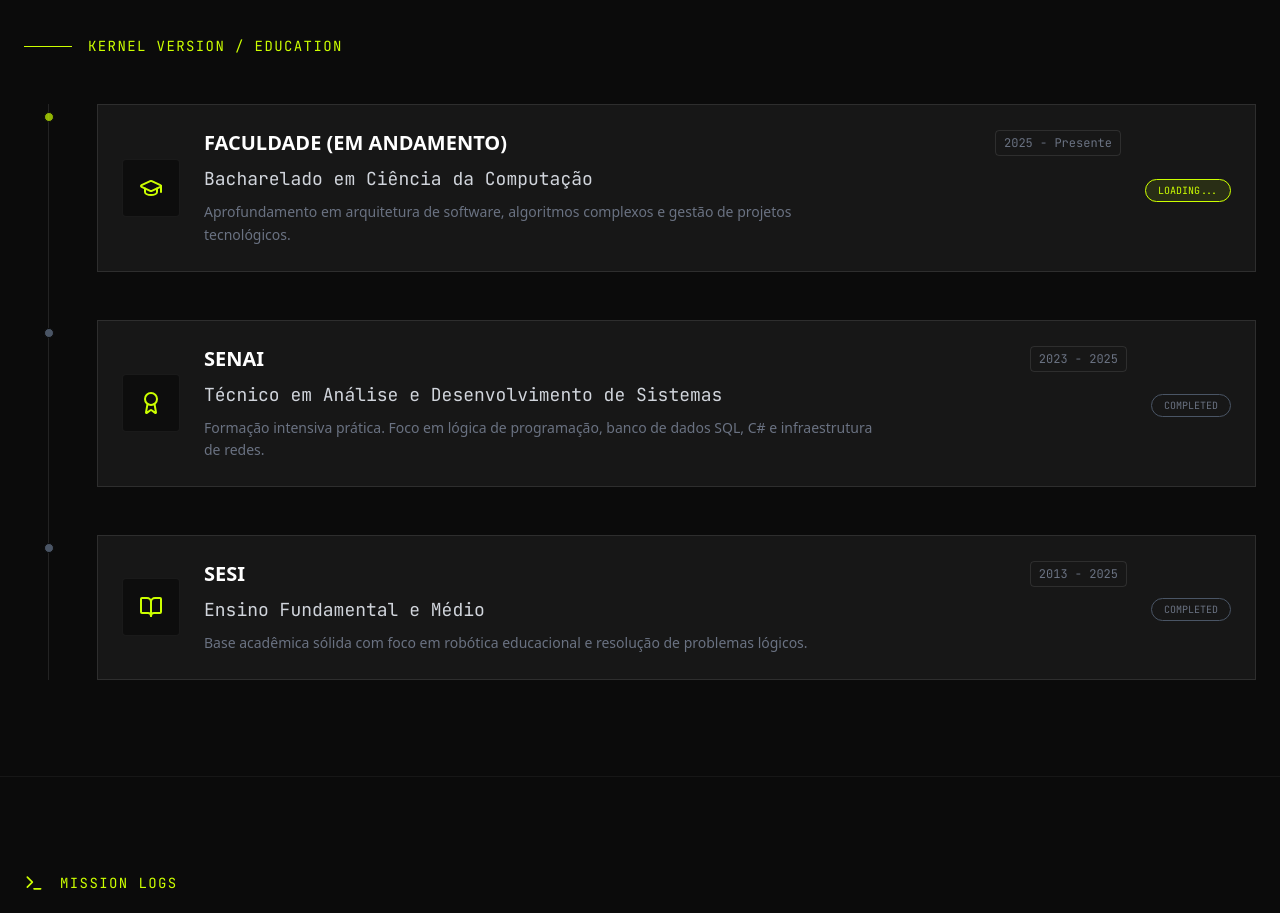
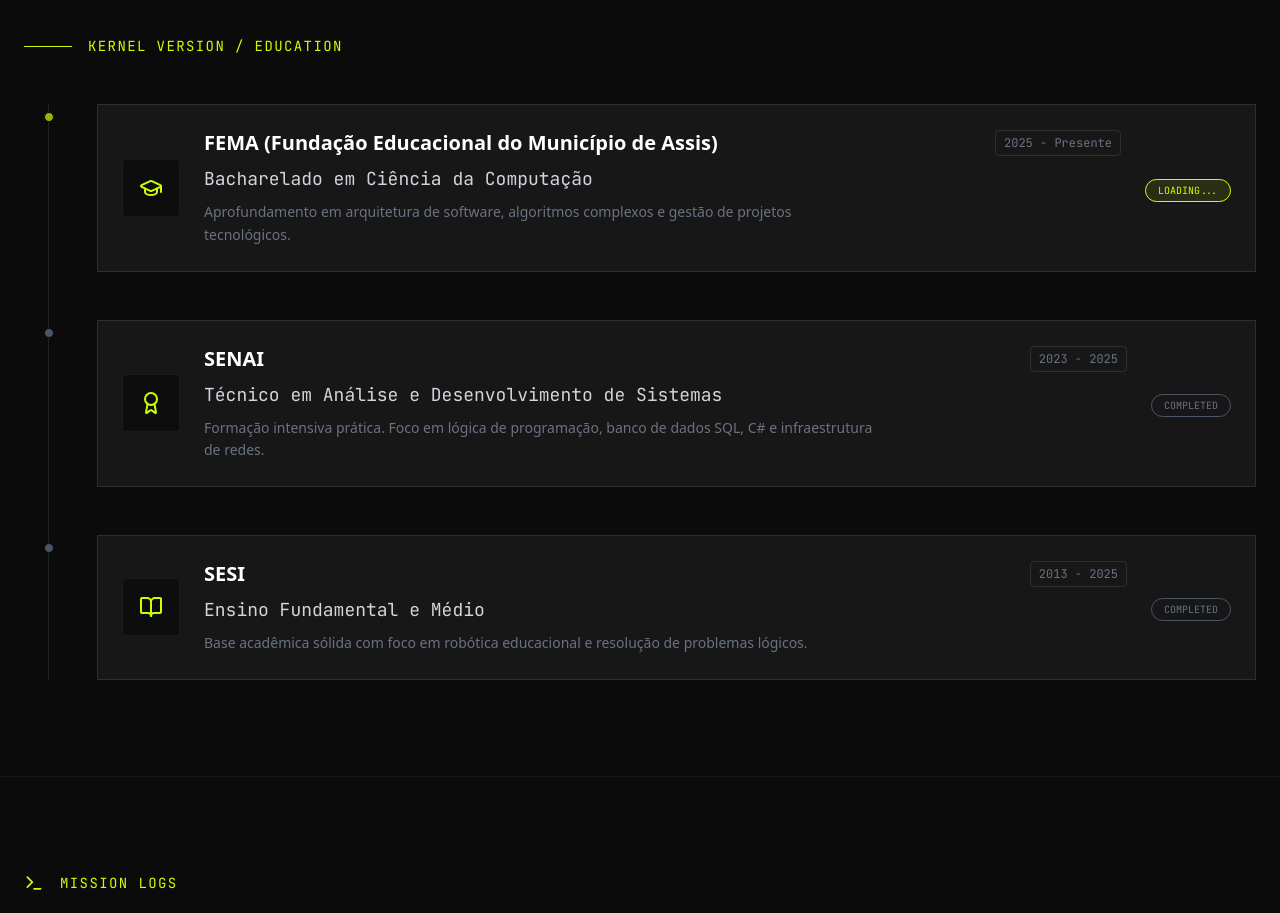
Before and after one commit to Leonardo027/high-octane-portfolio, a Next.js app: page / in a window 1280 px wide. Shown: the part 1800-2713 px from the top of the page. Built offline with nearby package versions, Linux system fonts and the light colour scheme.

Commit message:
Ajustes minimos

```diff
--- a/components/Education.tsx
+++ b/components/Education.tsx
@@ -5,7 +5,7 @@
 
 const education = [
     {
-        school: "FACULDADE (EM ANDAMENTO)",
+        school: "FEMA (Fundação Educacional do Município de Assis)",
         course: "Bacharelado em Ciência da Computação",
         period: "2025 - Presente",
         desc: "Aprofundamento em arquitetura de software, algoritmos complexos e gestão de projetos tecnológicos.",
```
